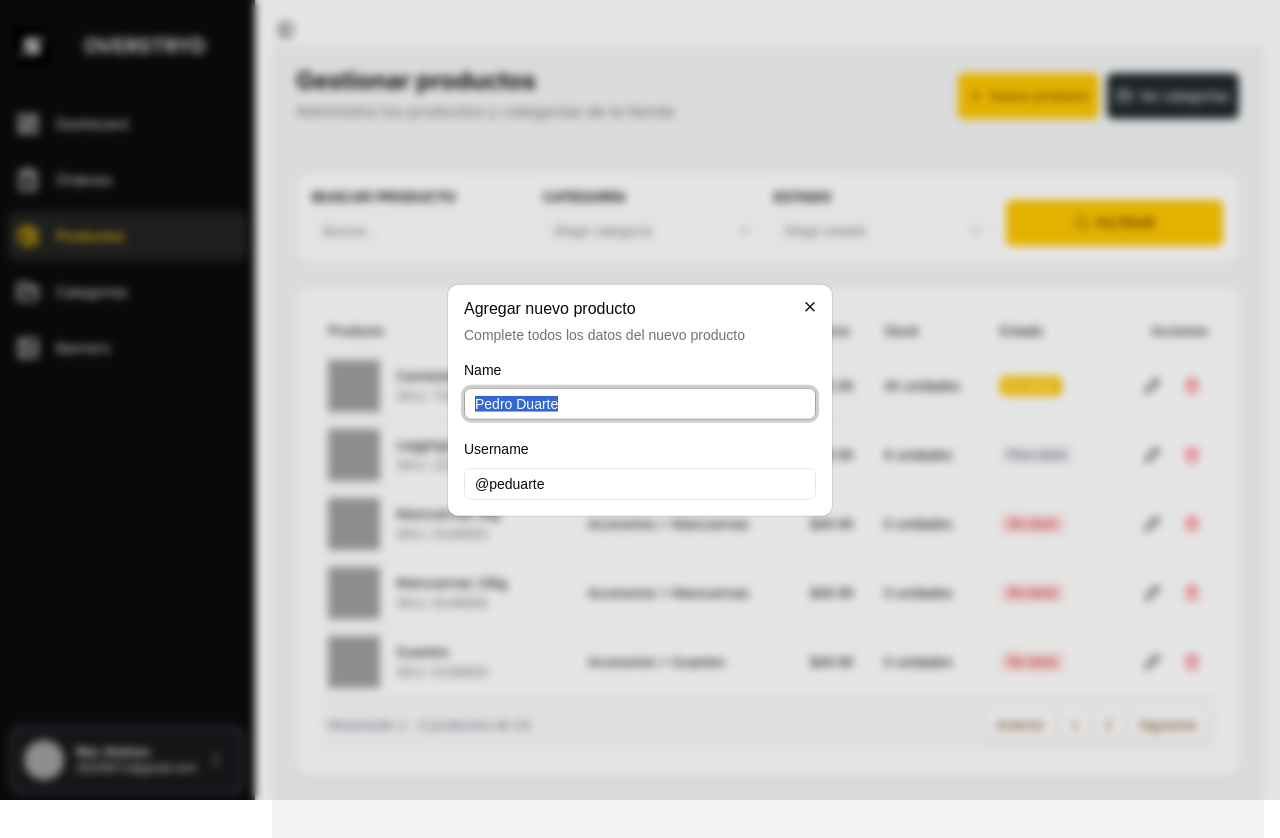
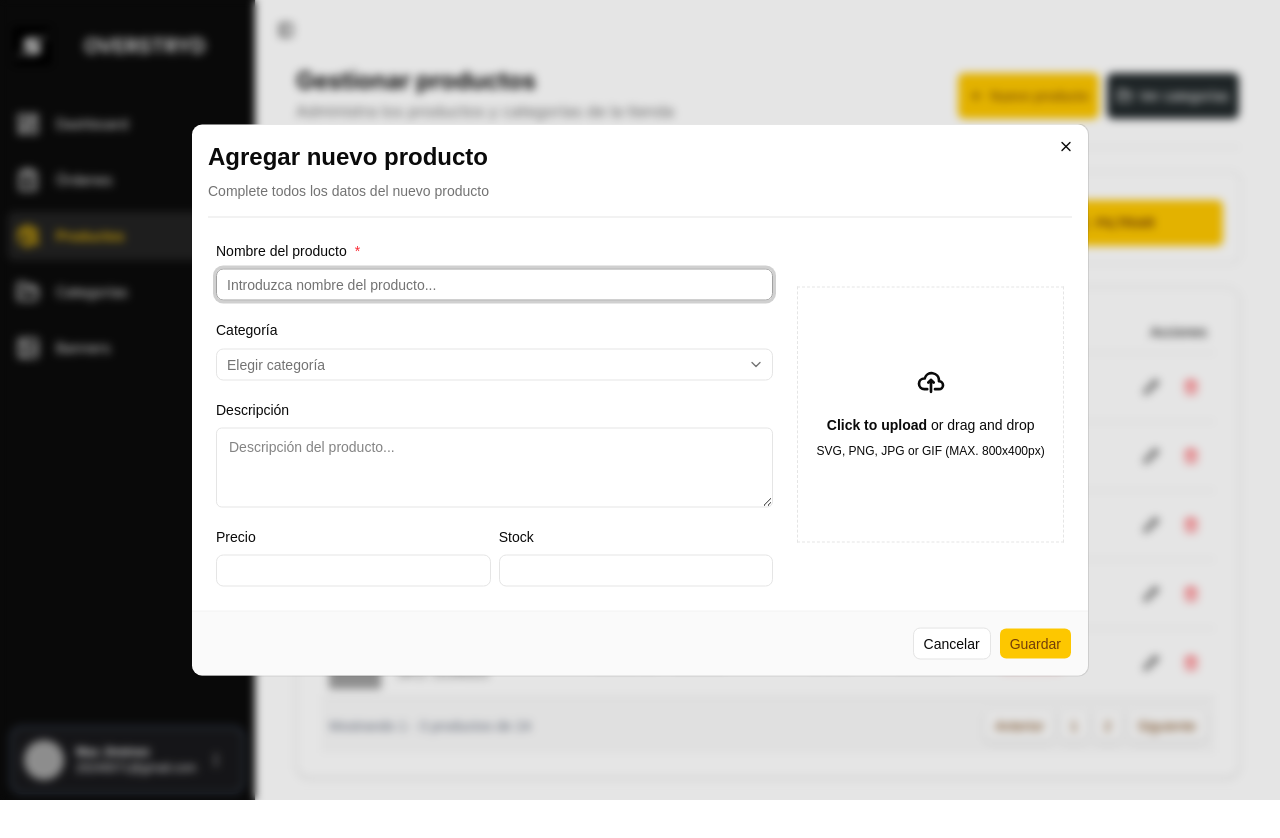
Before and after one commit to OscarAVJ/Overstryde, a React (Vite) app in the folder FrontendAdmin/OverstrydeAdmin/: page /products in a window 1280 px wide. Both pictures are taken after a click on the button "Nuevo producto". Shown: the top 838 px of the page. Built offline with nearby package versions, Linux system fonts and the light colour scheme; grey boxes are pictures that could not be loaded.

Commit message:
Feat: Products Page terminada por el momento

```diff
--- a/FrontendAdmin/OverstrydeAdmin/src/pages/Products.jsx
+++ b/FrontendAdmin/OverstrydeAdmin/src/pages/Products.jsx
@@ -9,7 +9,8 @@ import { Select, SelectContent, SelectGroup, SelectItem, SelectTrigger, SelectVa
 import { Table, TableBody, TableCell, TableHead, TableHeader, TableRow, TableFooter } from "@/components/ui/table2";
 import { Separator } from "@/components/ui/separator"
 import { Dialog, DialogClose, DialogContent, DialogDescription, DialogFooter, DialogHeader, DialogTitle, DialogTrigger } from "@/components/ui/dialog"
-import {Label} from "@/components/ui/label"
+import { Label } from "@/components/ui/label"
+import { Textarea } from '@/components/ui/textarea'
 
 const Products = () => {
 
@@ -60,7 +61,7 @@ const Products = () => {
 
 
   return (
-    <div className=' bg-gray-100 space-y-6 min-h-screen p-6 rounded-lg'>
+    <div className='space-y-6 min-h-screen p-6 rounded-lg'>
       <div className='grid grid-cols-1 sm:grid-cols-2 gap-3'>
         <div className='flex flex-col gap-1.5 font-inter justify-center sm:justify-start'>
           <p className='leading-none text-2xl font-bold text-center sm:text-left'>Gestionar productos</p>
@@ -75,21 +76,70 @@ const Products = () => {
                   Nuevo producto
                 </Button>
               </DialogTrigger>
-              <DialogContent className="">
+              <DialogContent className="sm:max-w-4xl">
                 <DialogHeader>
-                  <DialogTitle>Agregar nuevo producto</DialogTitle>
+                  <DialogTitle className="text-2xl font-bold">Agregar nuevo producto</DialogTitle>
                   <DialogDescription>Complete todos los datos del nuevo producto</DialogDescription>
                 </DialogHeader>
+                <Separator></Separator>
+                <div className='grid grid-cols-1 sm:grid-cols-3 gap-6 p-2'>
+                  <div className='sm:col-span-2'>
                     <FieldGroup>
                       <Field>
-                    <FieldLabel htmlFor="name-1">Name</FieldLabel>
-                    <Input id="name-1" name="name" defaultValue="Pedro Duarte" />
+                        <FieldLabel htmlFor="productName">Nombre del producto<span className='text-red-500'>*</span></FieldLabel>
+                        <Input id="productName" name="name" placeholder="Introduzca nombre del producto..." />
                       </Field>
                       <Field>
-                    <FieldLabel htmlFor="username-1">Username</FieldLabel>
-                    <Input id="username-1" name="username" defaultValue="@peduarte" />
+                        <FieldLabel htmlFor="productCategory">Categoría</FieldLabel>
+                        <Select>
+                          <SelectTrigger id="productCategory" defaultValue="">
+                            <SelectValue placeholder="Elegir categoría" />
+                          </SelectTrigger>
+                          <SelectContent>
+                            <SelectGroup>
+                              <SelectItem value="1">Categoría 1</SelectItem>
+                              <SelectItem value="2">Categoría 2</SelectItem>
+                              <SelectItem value="3">Categoría 3</SelectItem>
+                            </SelectGroup>
+                          </SelectContent>
+                        </Select>
                       </Field>
+                      <Field>
+                        <FieldLabel htmlFor="productDesc">Descripción</FieldLabel>
+                        <Textarea id="productDesc" placeholder="Descripción del producto..."></Textarea>
+                      </Field>
+                      <div className='flex flex-row gap-2'>
+                        <Field>
+                          <FieldLabel htmlFor="productPrice">Precio</FieldLabel>
+                          <Input id="productPrice" type="number"></Input>
+                        </Field>
+                        <Field>
+                          <FieldLabel htmlFor="productStock">Stock</FieldLabel>
+                          <Input id="productStock" type="number"></Input>
+                        </Field>
+                      </div>
                     </FieldGroup>
+                  </div>
+
+                  <div className="flex items-center justify-center h-full">
+                    <label htmlFor="dropzone-file" className="flex flex-col items-center justify-center w-full h-64 bg-neutral-secondary-medium border border-dashed border-default-strong rounded-base cursor-pointer hover:bg-neutral-tertiary-medium">
+                      <div className="flex flex-col items-center justify-center text-body pt-5 pb-6">
+                        <svg className="w-8 h-8 mb-4" aria-hidden="true" xmlns="http://www.w3.org/2000/svg" width="24" height="24" fill="none" viewBox="0 0 24 24"><path stroke="currentColor" strokeLinecap="round" strokeLinejoin="round" strokeWidth="2" d="M15 17h3a3 3 0 0 0 0-6h-.025a5.56 5.56 0 0 0 .025-.5A5.5 5.5 0 0 0 7.207 9.021C7.137 9.017 7.071 9 7 9a4 4 0 1 0 0 8h2.167M12 19v-9m0 0-2 2m2-2 2 2" /></svg>
+                        <p className="mb-2 text-sm"><span className="font-semibold">Click to upload</span> or drag and drop</p>
+                        <p className="text-xs">SVG, PNG, JPG or GIF (MAX. 800x400px)</p>
+                      </div>
+                      <input id="dropzone-file" type="file" className="hidden" />
+                    </label>
+                  </div>
+                </div>
+
+                <DialogFooter>
+                  <DialogClose asChild>
+                    <Button variant='outline'>Cancelar</Button>
+                  </DialogClose>
+                  <Button>Guardar</Button>
+                </DialogFooter>
+
               </DialogContent>
             </form>
           </Dialog>
@@ -148,7 +198,7 @@ const Products = () => {
         </Card>
       </div>
 
-      <div className="p-6 bg-white rounded-2xl shadow">
+      <div className="p-6 bg-white rounded-2xl shadow border-1">
         <div className='w-full overflow-x-auto scrollbar-thin'>
           <Table className="min-w-[850px]">
             <TableHeader >
```
Lines whose indentation alone changed are shown as unchanged.
